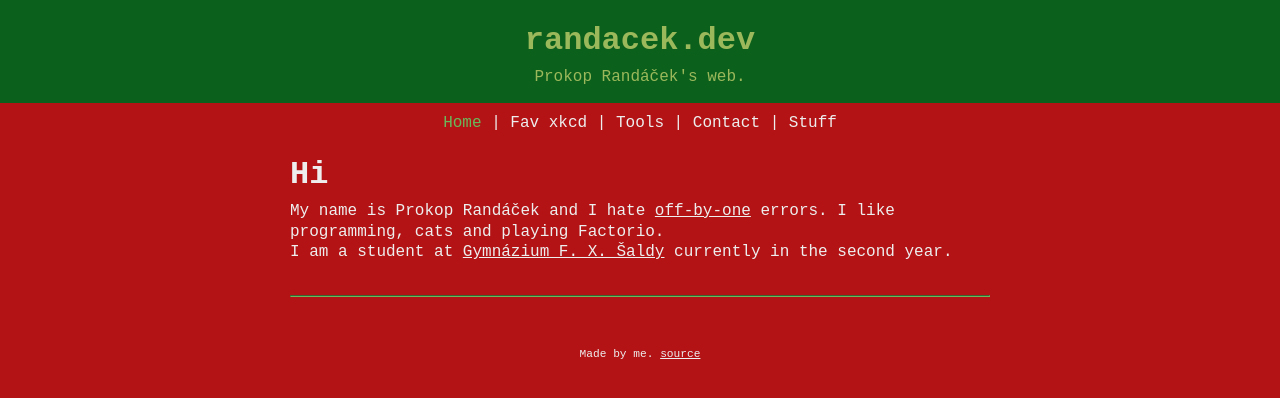
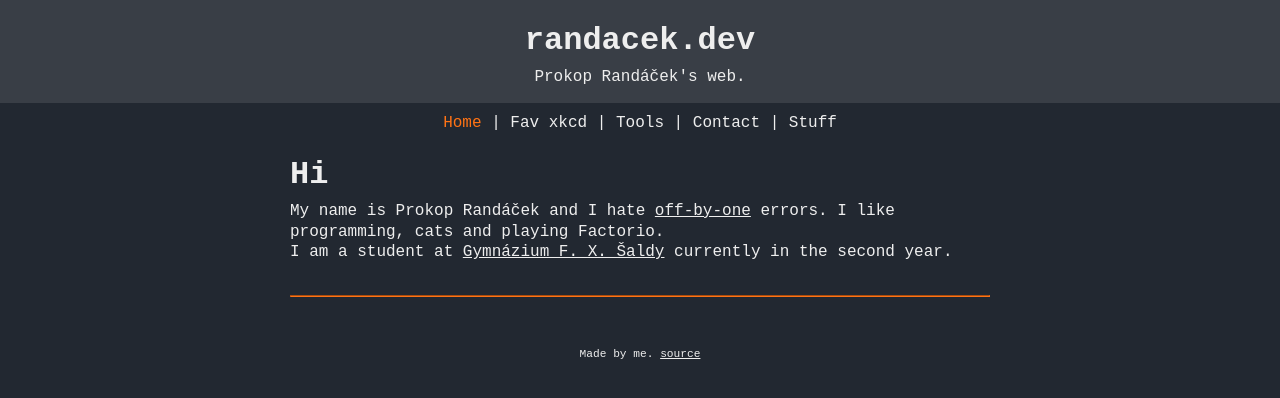
Before and after one commit to ProkopRandacek/randacek.dev, a Jekyll site: the page built from content/index.md, in a window 1280 px wide. Shown: the top 398 px of the page. Built offline with Jekyll 4.4.1, drawn with Linux system fonts in a browser that asks for light colours.

Commit message:
disable christmas colors

```diff
--- a/_layouts/default.html
+++ b/_layouts/default.html
@@ -12,7 +12,7 @@
 		{% endif %}
 
 		<link rel="stylesheet" href="/assets/styles.css"     type="text/css">
-		<link rel="stylesheet" href="/assets/christmas.css"  type="text/css">
+		<!--link rel="stylesheet" href="/assets/christmas.css"  type="text/css"-->
 		{%- if page.syntax == 1 -%}
 		<link rel="stylesheet" href="/assets/syntax.css"     type="text/css">
 		{%- endif -%}
```
